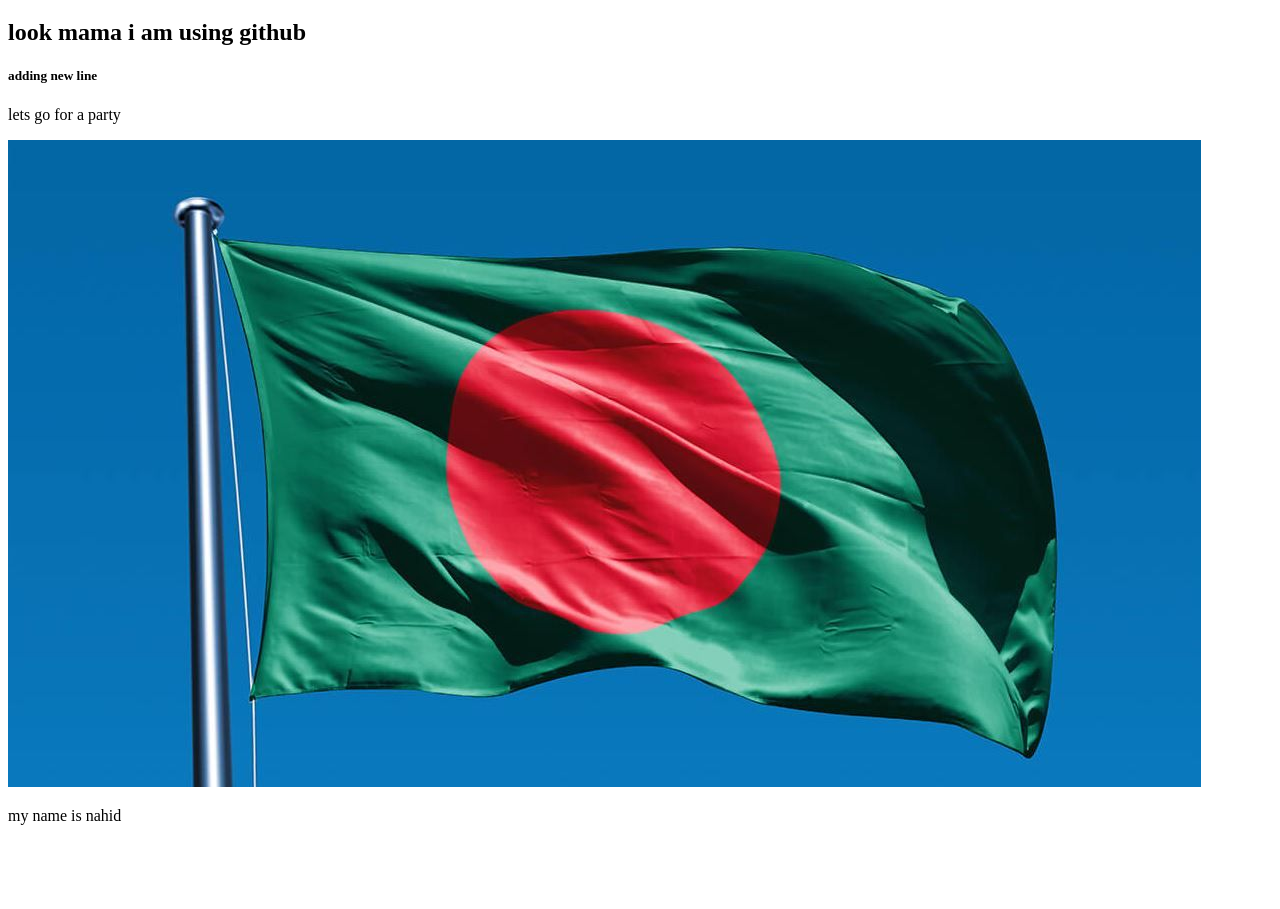
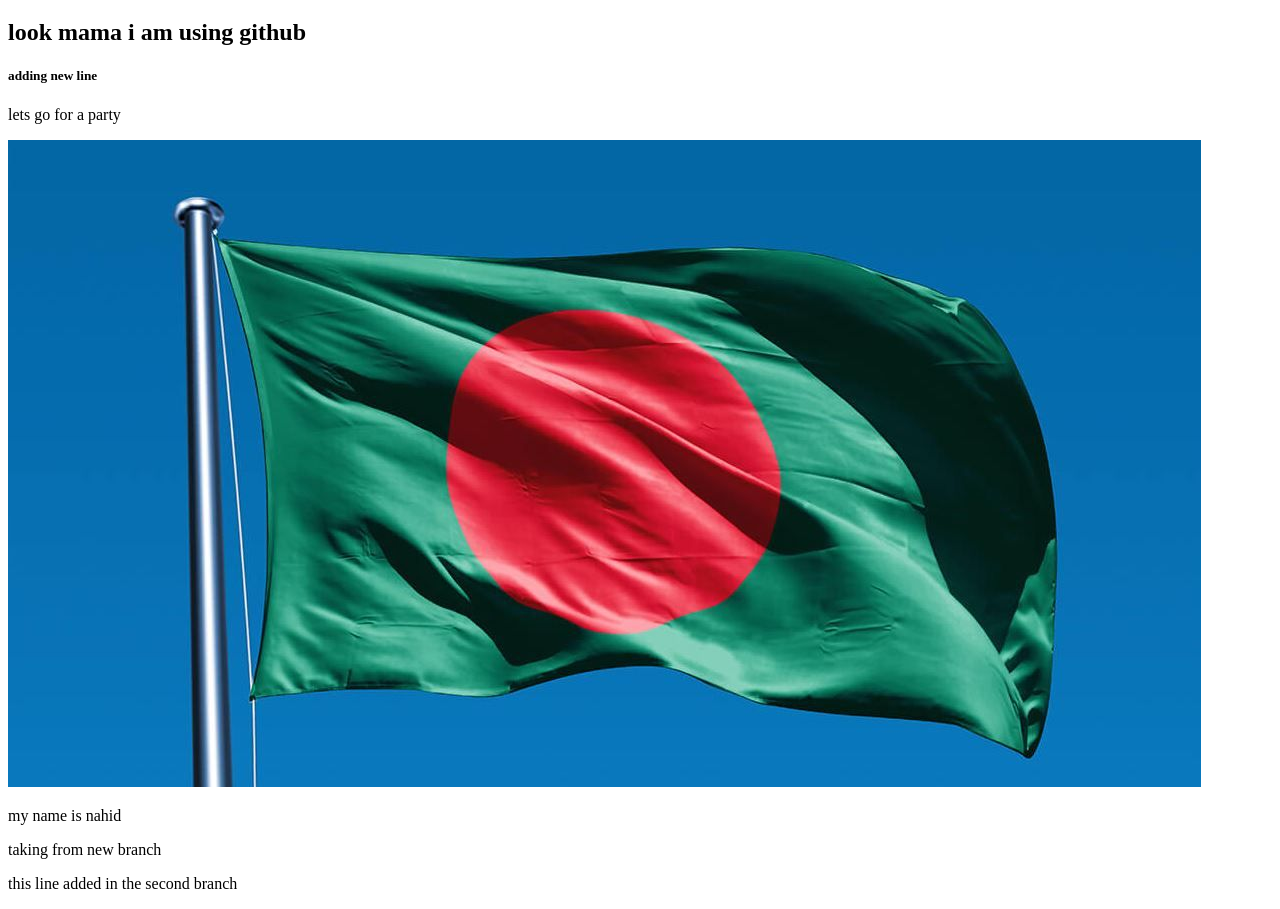
Before and after one commit to nahidislam75/my-first-webside, a plain HTML site: page index.html in a window 1280 px wide. Shown: the part 61-970 px from the top of the page. Before the commit the page ends 902 px from the top, so only its background shows below. Drawn offline with Linux system fonts and the light colour scheme.

Commit message:
learning about secound branch

```diff
--- a/index.html
+++ b/index.html
@@ -12,5 +12,7 @@
     <p>lets go for a party</p>
     <img src="flag.jpg" alt="">
     <p>my name is nahid</p>
+    <p>taking from new branch</p>
+    <p>this line added in the second branch</p>
 </body>
 </html>
```
